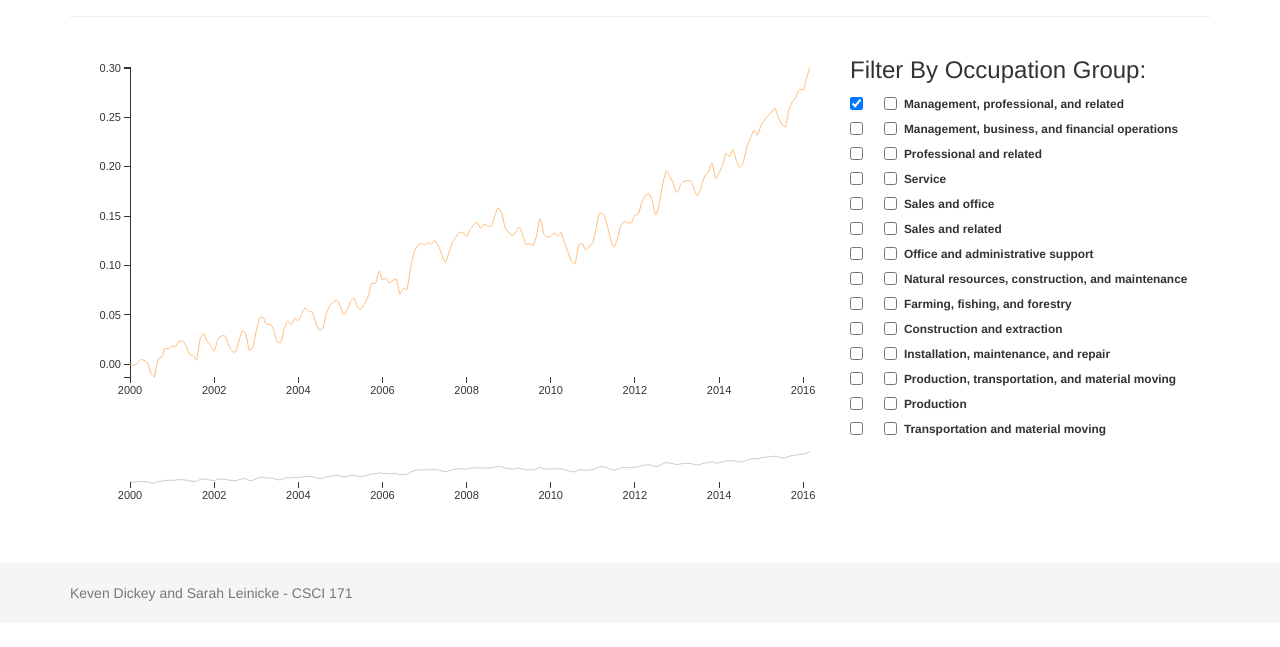
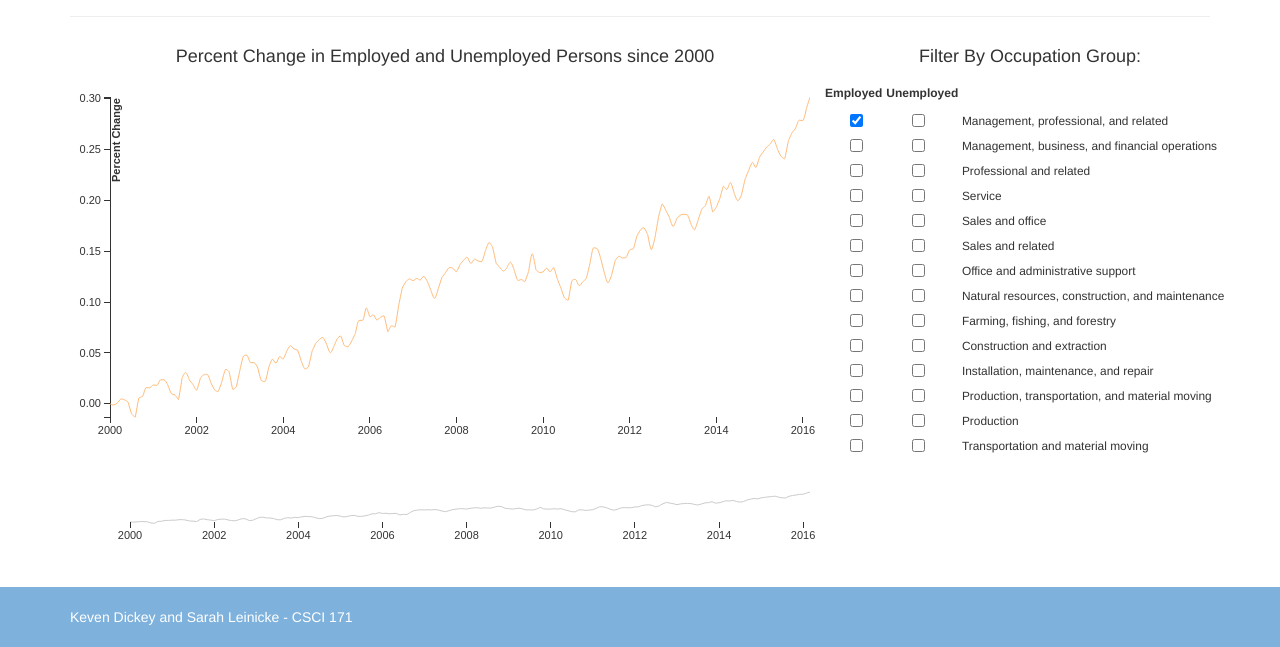
Before and after one commit to neuquen/neuquen.github.io, a plain HTML site: page employmentByOccupation.html in a window 1280 px wide. Shown: the part 177-824 px from the top of the page. Before the commit the page ends 800 px from the top, so only its background shows below. Drawn offline with Linux system fonts and the light colour scheme.

Commit message:
Added header and footer styles. Tweaked employementByOccupation visualization.

```diff
--- a/css/style.css
+++ b/css/style.css
@@ -117,6 +117,41 @@ g:hover > g.group:hover, g.group {
     shape-rendering: crispEdges;
 }
 
+.employed-checkbox {
+    top: -12.5px;
+}
+
+.unemployed-checkbox label span {
+    font-size: .85em;
+    position:relative;
+    left: 30px;
+    font-weight:normal;
+}
+
+.unemployed-checkbox {
+    position:relative;
+    left: 28px;
+}
+
+.future-of-employment-filter h6{
+    display:inline-block;
+    position:relative;
+    right: 25px;
+    font-weight:bold;
+    cursor:pointer;
+}
+
+.future-of-employment-filter h4 {
+    text-align:center;
+}
+
+.axis-label{
+    font-weight:bold;
+}
+
+.line-chart-title {
+    text-align:center;
+}
 
 /**********************/
 /*     UNITS SOLD     */
@@ -333,15 +368,20 @@ code {
     font-size: 80%;
 }
 
-.employed-checkbox {
-    top: -12.5px;
+.navbar, .footer {
+    background-color: #7EB1DC;
 }
 
-.employed-checkbox label span, .unemployed-checkbox label span {
-    font-size: .85em;
+.navbar-default .navbar-nav>.active>a, .navbar-default .navbar-nav>.active>a:focus, .navbar-default .navbar-nav>.active>a:hover,.navbar-default .navbar-nav>.open>a, .navbar-default .navbar-nav>.open>a:focus, .navbar-default .navbar-nav>.open>a:hover {
+    background-color: #5393C8;
+    color: white;
 }
 
-/*.unemployed-checkbox label span {*/
-    /*position:relative;*/
-    /*right: -200px;*/
-/*}*/
+.table>tbody>tr.info>td, .table>tbody>tr.info>th, .table>tbody>tr>td.info, .table>tbody>tr>th.info, .table>tfoot>tr.info>td, .table>tfoot>tr.info>th, .table>tfoot>tr>td.info, .table>tfoot>tr>th.info, .table>thead>tr.info>td, .table>thead>tr.info>th, .table>thead>tr>td.info, .table>thead>tr>th.info {
+    background-color: #2BBE83;
+    color: white;
+}
+
+.navbar-default .navbar-brand, .navbar-default .navbar-nav>li>a , .footer p {
+    color: white;
+}
--- a/employmentByOccupation.html
+++ b/employmentByOccupation.html
@@ -45,14 +45,19 @@
     </div>
 
     <div class="row">
-        <div class="col-md-8">
+        <div class="col-lg-8">
             <!-- Visualization Placeholder -->
+            <h4 class="line-chart-title">Percent Change in Employed and Unemployed Persons since 2000</h4>
             <div id="employment-by-occupation"></div>
             <div id="timeline"></div>
         </div>
 
-        <div class="col-md-4">
-            <h3>Filter By Occupation Group:</h3>
+        <div class="col-lg-4 future-of-employment-filter">
+            <h4>Filter By Occupation Group:</h4>
+            <div class="label-group">
+                <h6 title="Select or Deselect All" id="employed-filter-label">Employed</h6>
+                <h6 title="Select or Deselect All" id="unemployed-filter-label">Unemployed</h6>
+            </div>
 
             <div class="checkbox-inline employed-checkbox">
                 <label>
@@ -242,12 +247,10 @@
 <!-- Latest minified D3JS -->
 <script src="js/d3.v3.min.js"></script>
 
-<!-- Third-party libraries -->
-<script src="js/d3.tip.js"></script>
-
 <!-- Custom Scripts -->
 <script src="js/main.js"></script>
+<script src="js/employmentByOccupation-timeline.js"></script>
 <script src="js/employmentByOccupation.js"></script>
-<script src="js/employmentByOccupation-timeline.js"></script>
+
 </body>
 </html>
--- a/js/employmentByOccupation.js
+++ b/js/employmentByOccupation.js
@@ -67,7 +67,7 @@ EmploymentByOccupation = function(_parentElement, _data){
 EmploymentByOccupation.prototype.initVis = function(){
     var vis = this;
 
-    vis.margin = { top: 30, right: 10, bottom: 60, left: 60 };
+    vis.margin = { top: 20, right: 10, bottom: 60, left: 40 };
 
     vis.width = 750 - vis.margin.left - vis.margin.right,
         vis.height = 400 - vis.margin.top - vis.margin.bottom;
@@ -105,22 +105,25 @@ EmploymentByOccupation.prototype.initVis = function(){
         .attr("class", "x-axis axis")
         .attr("transform", "translate(0," + vis.height + ")");
 
-    vis.svg.append("g")
+    var yGroup = vis.svg.append("g")
         .attr("class", "y-axis axis");
+
+    // Add the y axis label
+    yGroup.append("text")
+        .attr("class", "axis-label")
+        .attr("x", 0)
+        .attr("y", 0)
+        .attr("transform", "translate(10,85)rotate(-90)")
+        .text("Percent Change");
 
     // Define line generator
     vis.line = d3.svg.line()
         .interpolate("monotone");
 
-    // Initialize the tooltip
-    vis.tip = d3.tip()
-        .attr('class', 'd3-tip')
-        .offset([-10, 0]);
-
     vis.svg.append("g")
         .append("text")
         .attr("class", "label")
-        .attr("transform", "translate(10,10)");
+        .attr("transform", "translate(10,-10)");
 
     // Update the color scale (all column headers except "Date")
     colorScale.domain(d3.keys(vis.data[0]).filter(function(d){ return d != "Date"; }))
@@ -211,15 +214,6 @@ EmploymentByOccupation.prototype.updateVis = function(){
         .duration(800)
         .call(vis.xAxis);
 
-    // Update tooltip HTML
-    //tip.html(function(d) {
-    //    return "Edition: " + formatDate(d.YEAR) + ", " + d.LOCATION + "</br>" +
-    //        chartValue + ": " +  d[chartData];
-    //});
-
-    // Call the tooltip
-    //svg.call(tip);
-
     // Don't include empty values on the line chart
     vis.line.defined(function(d) { return d.Population != -1; })
 
@@ -256,12 +250,35 @@ EmploymentByOccupation.prototype.updateVis = function(){
 }
 
 /*
- * Call wrangleData if the drop down or radio buttons change
+ * Checkbox functionality
  */
 $(document).ready(function() {
     $("input[type=checkbox]").change(function() {
         employmentByOccupation.wrangleData();
-    })
+    });
+
+    var employedClickState = true;
+    $("#employed-filter-label").click(function() {
+        if(employedClickState) {
+            d3.selectAll(".employed-checkbox input").property("checked", true);
+        } else {
+            d3.selectAll(".employed-checkbox input").property("checked", false);
+        }
+        employmentByOccupation.wrangleData();
+        employedClickState = !employedClickState;
+    });
+
+    var unemployedClickState = true;
+    $("#unemployed-filter-label").click(function() {
+        if(unemployedClickState) {
+            d3.selectAll(".unemployed-checkbox input").property("checked", true);
+        } else {
+            d3.selectAll(".unemployed-checkbox input").property("checked", false);
+        }
+        employmentByOccupation.wrangleData();
+        unemployedClickState = !unemployedClickState;
+    });
+
 });
 
 /**
```
